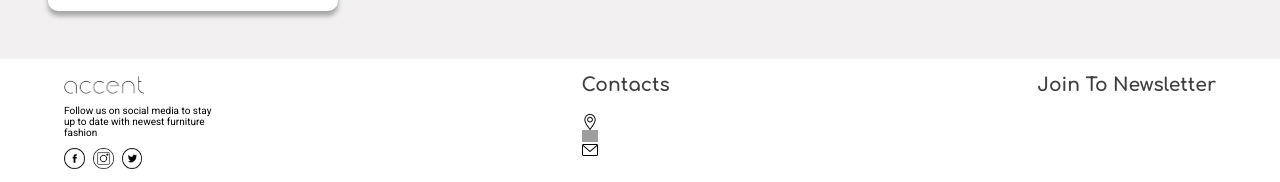
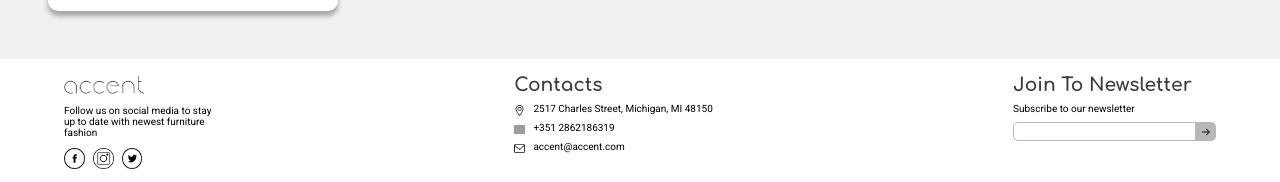
Before and after one commit to IevaZR/ecommerce-store-frontend, a React (Create React App) app: page / in a window 1280 px wide. Shown: the part 943-1125 px from the top of the page. Built offline with nearby package versions, Linux system fonts and the light colour scheme; grey boxes are pictures that could not be loaded.

Commit message:
finished footer

```diff
--- a/src/Components/Footer/Footer.css
+++ b/src/Components/Footer/Footer.css
@@ -5,9 +5,10 @@
   margin: auto;
   margin-top: 1rem;
   margin-bottom: 1rem;
+  gap: 1.5rem
 }
 
-.FooterAboutWrapper {
+.FooterAboutWrapper, .FooterContactsWrapper, .FotterNewsLetterWrapper {
   display: flex;
   flex-direction: column;
 }
@@ -18,7 +19,7 @@
 
 .FooterAbout {
   font-size: 10px;
-    font-family: 'Roboto', sans-serif;
+  font-family: "Roboto", sans-serif;
   max-width: 150px;
 }
 
@@ -32,32 +33,80 @@
   cursor: pointer;
 }
 
-.FooterContactsWrapper {
-    display: flex;
-    flex-direction: column;
-}
-
 .FooterContactsHeading {
   font-family: "Comfortaa", cursive;
   color: rgb(63, 63, 63);
   margin-top: 0;
+  margin-bottom: 0.5rem;
 }
 
-.FooterAddressWrapper, .FooterPhoneWrapper, .FooterEmailWrapper {
+.FooterAddressWrapper,
+.FooterPhoneWrapper,
+.FooterEmailWrapper {
   display: flex;
 }
 
 .FooterContactIcon {
-    width: 1rem;
+  width: 0.7rem;
+  margin-bottom: 0.3rem;
+  object-fit: contain;
 }
 
-.FotterNewsLetterWrapper {
-    display: flex;
-    flex-direction: column;
+.FooterContactText {
+  font-size: 10px;
+  font-family: "Roboto", sans-serif;
+  margin-left: 0.5rem;
+  margin-top: 0;
+  margin-bottom: 0.5rem;
 }
 
 .FooterNewsletterHeading {
   font-family: "Comfortaa", cursive;
   color: rgb(63, 63, 63);
   margin-top: 0;
+  margin-bottom: 0.5rem;
 }
+
+.FooterNewsletterAnnouncement {
+  font-size: 10px;
+  font-family: "Roboto", sans-serif;
+  margin-top: 0;
+  margin-bottom: 0.5rem;
+}
+
+.FooterNewsletterFormWrapper {
+  display: flex;
+}
+
+.FooterNewsletterFormInput {
+  border-radius: 5px 0 0 5px;
+  border: 1px solid rgb(184, 184, 184);
+}
+
+.FooterNewltetterFormButton {
+  background-color: rgb(184, 184, 184);
+  border: rgb(184, 184, 184);
+  border-radius: 0 5px 5px 0;
+  cursor: pointer;
+}
+
+.FooterNewsletterButtonArrow {
+  width: 0.5rem;
+  filter: opacity(70%);
+}
+
+@media screen and (max-width: 550px) {
+    .FooterWrapper {
+        flex-direction: column;
+        align-items: center;
+      }
+
+      .FooterAboutWrapper, .FooterContactsWrapper, .FotterNewsLetterWrapper {
+        align-items: center;
+      }
+
+      .FooterAbout {
+        text-align: center;
+      }
+
+}
--- a/src/Components/Footer/Footer.tsx
+++ b/src/Components/Footer/Footer.tsx
@@ -14,6 +14,8 @@ import LocationIcon from "./../../Assets/location-icon.png";
 import PhoneIcon from "./../../Assets/telephone-icon.png";
 // @ts-ignore
 import EmailIcon from "./../../Assets/email-icon.png";
+// @ts-ignore
+import ArrowIcon from "./../../Assets/arrow-icon.png";
 
 const Footer = () => {
   return (
@@ -46,30 +48,45 @@ const Footer = () => {
         <div className="FooterContactsWrapper">
           <h3 className="FooterContactsHeading">Contacts</h3>
           <div className="FooterAddressWrapper">
-          <img
+            <img
               src={LocationIcon}
               alt="location-icon"
               className="FooterContactIcon"
-            /> </div>
+            />
+            <p className="FooterContactText">
+              2517 Charles Street, Michigan, MI 48150
+            </p>
+          </div>
           <div className="FooterPhoneWrapper">
-          <img
+            <img
               src={PhoneIcon}
               alt="phone-icon"
               className="FooterContactIcon"
             />
+            <p className="FooterContactText">
+              +351 2862186319
+            </p>
           </div>
           <div className="FooterEmailWrapper">
-          <img
+            <img
               src={EmailIcon}
               alt="email-icon"
               className="FooterContactIcon"
             />
+            <p className="FooterContactText">
+              accent@accent.com
+            </p>
           </div>
         </div>
         <div className="FotterNewsLetterWrapper">
           <h3 className="FooterNewsletterHeading">Join To Newsletter</h3>
-          <p className="FooterNewsletterAnnouncement"></p>
-          <div className="FooterNewsletterFormWrapper"></div>
+          <p className="FooterNewsletterAnnouncement">Subscribe to our newsletter</p>
+          <div className="FooterNewsletterFormWrapper">
+            <input type="text" className="FooterNewsletterFormInput" />
+            <button className="FooterNewltetterFormButton">
+                <img src={ArrowIcon} alt="arrow-icon" className="FooterNewsletterButtonArrow" />
+            </button>
+          </div>
         </div>
       </div>
     </div>
```
Also changed, not shown: src/Assets/arrow-icon.png (added). Lines whose indentation alone changed are shown as unchanged.
